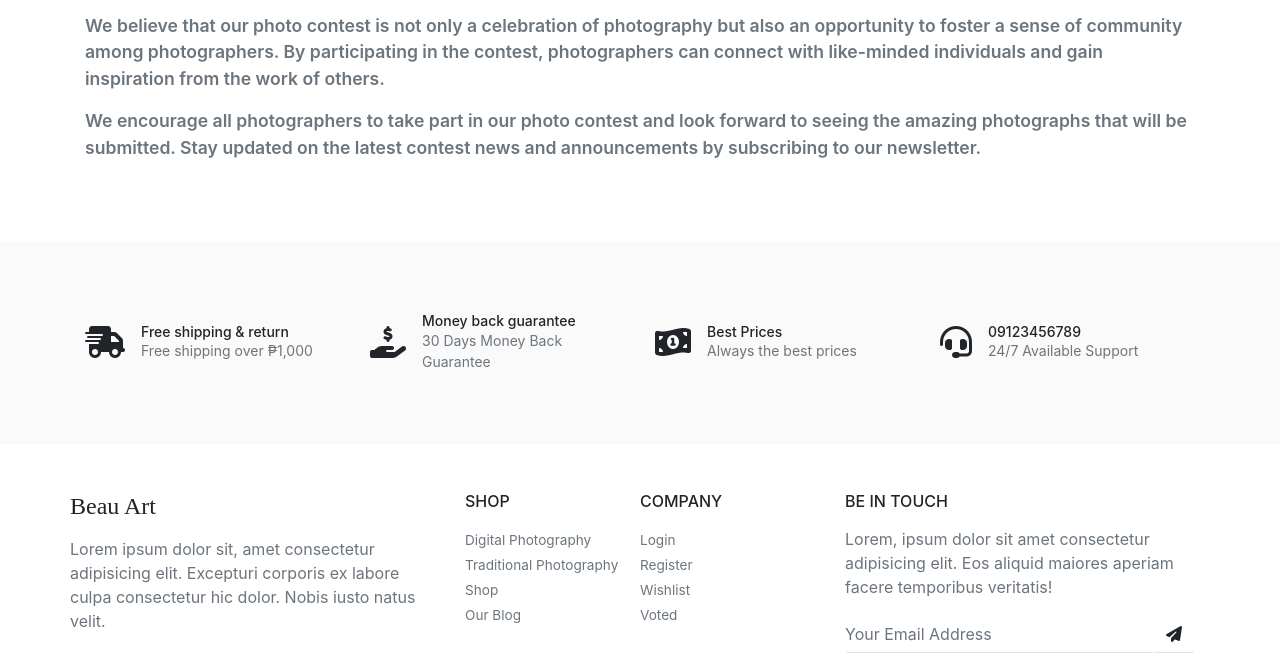
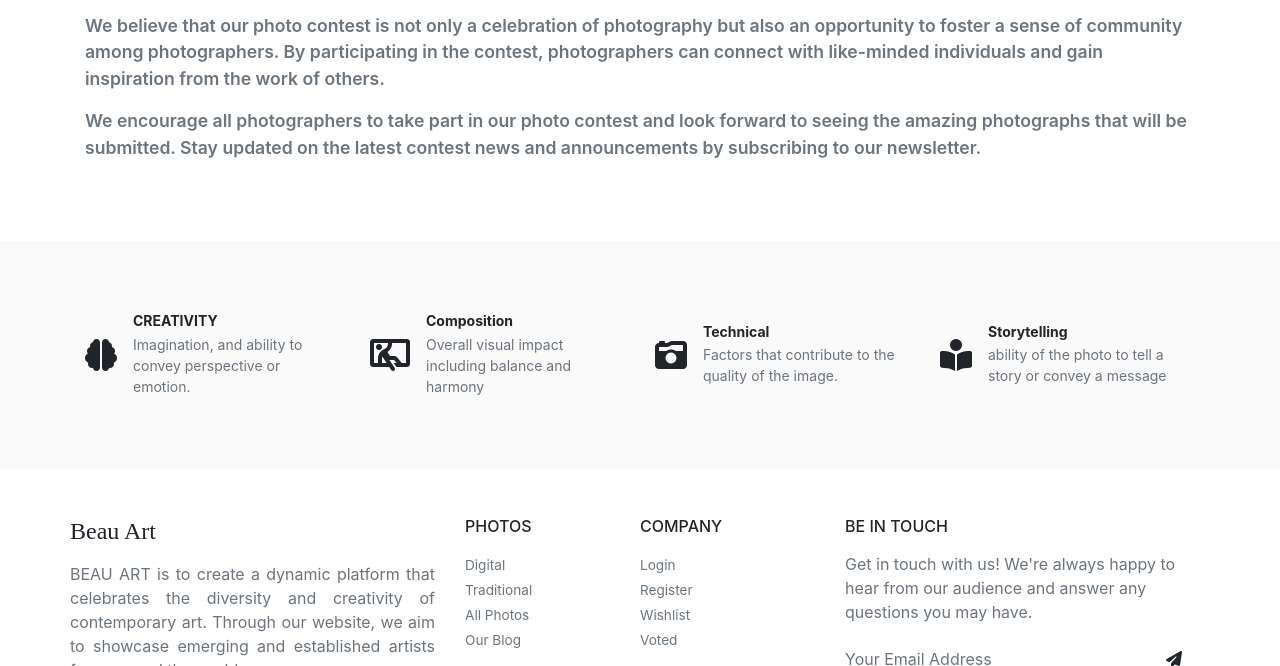
Before and after one commit to Jayceego/BEAU-ART, a plain HTML site: page index.html in a window 1280 px wide. Shown: the part 2828-3494 px from the top of the page. Drawn offline with Linux system fonts and the light colour scheme; a web font is replaced by a local one.

Commit message:
footer final

```diff
--- a/index.html
+++ b/index.html
@@ -631,7 +631,7 @@
 
 <!-------------------------------------------LOGIN AND REGISTER FORM --------------------------------------------------------------------------------------->
 
-  <!---------------------------------------- MODAL --------------------------------------------------->
+  <!---------------------------------------- PHOTO OF THE WEEK --------------------------------------------------->
 
   <div class="container-fluid position-relative aotw mt-5">
     <div class="row">
@@ -653,7 +653,7 @@
     </div>
   </div>
 
-
+<!---------------------------------------- HISTORY --------------------------------------------------->
   <div class="container my-5 py-3 history" id="about">
     <h5>OUR HISTORY</h5>
     <P class=" text-muted mt-3">Our annual photo contest is a highly anticipated event that serves as a platform for photographers to showcase their talent and creativity to a wide audience. The contest is open to photographers of all levels, whether they are professionals or amateurs, and we encourage everyone to participate.</P>
@@ -668,44 +668,44 @@
         <div class="row py-sm-5 py-4">
           <!-- service 1 -->
           <div class="col-lg-3 col-sm-6 service py-4 d-flex align-items-center free-shipping">
-            <i class="fa-solid fa-truck-fast fa-2x pr-3 ml-md-0 ml-sm-5 mr-3 mx-sm-0"></i>
+            <i class="fa-solid fa-brain fa-2x pr-3 ml-md-0 ml-sm-5 mr-3 mx-sm-0"></i>
             <div class="service-text">
-              <h6 class="m-0">Free shipping & return</h6>
+              <h6 class="m-0 mb-1 font-weight-bold">CREATIVITY</h6>
               <p class=" text-muted mb-0">
-                Free shipping over ₱1,000
+                Imagination, and ability to convey perspective or emotion.
               </p>
             </div>
           </div>
 
           <!-- service 2 -->
           <div class="col-lg-3 col-sm-6 d-flex align-items-center service py-4">
-            <i class="fa-solid fa-hand-holding-dollar fa-2x pr-3 mr-3 mx-sm-0"></i>
+            <i class="fa-solid fa-person-through-window fa-2x pr-3 mr-2 mx-sm-0"></i>
             <div class="service-text ">
-              <h6 class="m-0">Money back guarantee</h6>
-              <p class=" text-muted mb-0">
-                30 Days Money Back Guarantee
+              <h6 class="m-0 mb-1 font-weight-bold">Composition</h6>
+              <p class=" text-muted mb-0 ">
+                Overall visual impact including balance and harmony
               </p>
             </div>
           </div>
 
           <!-- service 3 -->
           <div class="col-lg-3 col-sm-6 d-flex align-items-center service py-4 best-price">
-            <i class="fa-solid fa-money-bill-1-wave fa-2x pr-3 ml-md-0 ml-sm-5 mr-3 mx-sm-0"></i>
+            <i class="fa-solid fa-camera-retro fa-2x pr-3 ml-md-0 ml-sm-5 mr-3 mx-sm-0"></i>
             <div class="service-text">
-              <h6 class="m-0">Best Prices</h6>
+              <h6 class="m-0 mb-1 font-weight-bold">Technical</h6>
               <p class=" text-muted mb-0">
-                Always the best prices
+                Factors that contribute to the quality of the image.
               </p>
             </div>
           </div>
 
           <!-- service 4 -->
           <div class="col-lg-3 col-sm-6 d-flex align-items-center service py-4">
-            <i class="fa-solid fa-headset fa-2x pr-3 mr-3 mx-sm-0"></i>
+            <i class="fa-solid fa-book-open-reader fa-2x pr-3 mr-3 mx-sm-0"></i>
             <div class="service-text">
-              <h6 class="m-0">09123456789</h6>
+              <h6 class="m-0 mb-1 font-weight-bold">Storytelling</h6>
               <p class=" text-muted mb-0">
-                24/7 Available Support
+                ability of the photo to tell a story or convey a message
               </p>
             </div>
           </div>
@@ -718,14 +718,14 @@
       <div class="row">
         <div class="col-lg-4 col-sm-6 mb-5 mb-lg-0 pl-sm-5 pl-md-0 footer-brand">
           <h6 class="mb-3">Beau Art</h6>
-          <p class=" text-muted">Lorem ipsum dolor sit, amet consectetur adipisicing elit. Excepturi corporis ex labore culpa consectetur hic dolor. Nobis iusto natus velit.</p>
+          <p class=" text-muted text-justify">BEAU ART is to create a dynamic platform that celebrates the diversity and creativity of contemporary art. Through our website, we aim to showcase emerging and established artists from around the world.</p>
         </div>
         <div class="col-lg-2 col-sm-6 mb-5 mb-lg-0">
-          <h6 class="mb-3">SHOP</h6>
+          <h6 class="mb-3">PHOTOS</h6>
           <ul class="list-unstyled">
-            <li><a href="" class=" text-muted">Digital Photography</a></li>
-            <li><a href="" class=" text-muted">Traditional Photography</a></li>
-            <li><a href="" class=" text-muted">Shop</a></li>
+            <li><a href="" class=" text-muted">Digital </a></li>
+            <li><a href="" class=" text-muted">Traditional </a></li>
+            <li><a href="" class=" text-muted">All Photos</a></li>
             <li><a href="" class=" text-muted">Our Blog</a></li>
           </ul>
         </div>
@@ -740,7 +740,7 @@
         </div>
         <div class="col-lg-4 col-sm-6  mb-5 mb-lg-0">
           <h6 class="mb-3">BE IN TOUCH</h6>
-          <p class="mb-3 text-muted">Lorem, ipsum dolor sit amet consectetur adipisicing elit. Eos aliquid maiores aperiam facere temporibus veritatis!</p>
+          <p class="mb-3 text-muted">Get in touch with us! We're always happy to hear from our audience and answer any questions you may have.</p>
           <div class="input-group-underlined input-group beInTouch">
             <input type="email" placeholder="Your Email Address" aria-label="Your Email Address" class="form-control-underlined form-control border-bottom">
             <button class="btn border-bottom"><i class="fa-solid fa-paper-plane"></i></button>
@@ -752,7 +752,7 @@
     <div class="container my-3">
       <div class="row ">
         <div class="col-md-6 pl-0 copyright">
-          <p class=" text-muted text-center text-md-left m-0">© 2020 Beau Art.  All rights reserved.</p>
+          <p class=" text-muted text-center text-md-left m-0">© 2023 Beau Art.  All rights reserved.</p>
         </div>
         <div class="col-md-6 text-center socmed">
           <a href="#"><i class="fa-brands mr-2 fa-facebook-f"></i></a>
```
